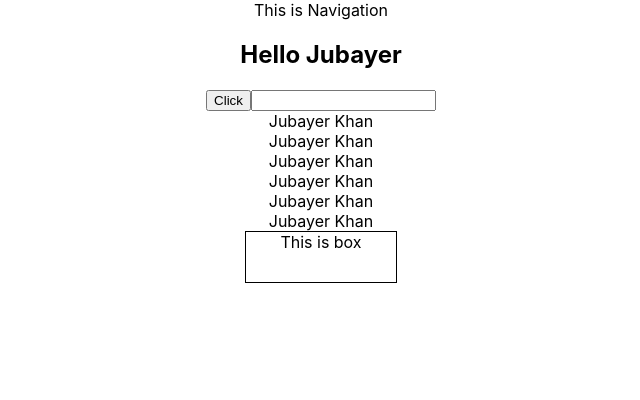
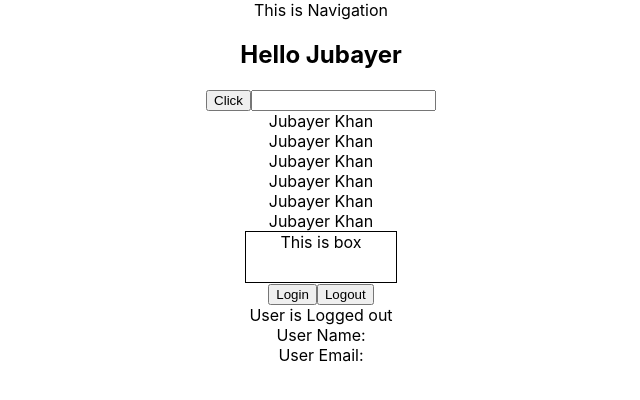
Before and after one commit to jakdev047/reactTypescript, a React (Create React App) app: page / in a window 1280 px wide. Shown: the top 400 px of the page, without its empty margins (319-959 px from the left). Built offline with nearby package versions, Linux system fonts and the light colour scheme.

Commit message:
use state

```diff
--- a/src/App.tsx
+++ b/src/App.tsx
@@ -9,6 +9,7 @@ import { personList } from "./utils/data";
 import TopNavigation from "./layout/TopNavigation";
 import Input from "./components/Input";
 import Box from "./components/Box";
+import LoggedIn from "./components/LoggedIn";
 
 function App() {
   const personName = {
@@ -42,6 +43,7 @@ function App() {
           margin: "0 auto",
         }}
       />
+      <LoggedIn />
     </div>
   );
 }
--- /dev/null
+++ b/src/components/LoggedIn.tsx
@@ -0,0 +1,29 @@
+import { useState } from "react";
+import { AuthUser } from "../type";
+
+export default function LoggedIn() {
+  const [user, setUser] = useState<AuthUser | null>(null);
+  const [isLoggedIn, setIsLoggedIn] = useState(false);
+
+  const handleLogin = () => {
+    setUser({
+      name: "Jubayer Alam Khan",
+      email: "jubayer@gmail.com",
+    });
+    setIsLoggedIn(true);
+  };
+  const handleLogout = () => {
+    setUser(null);
+    setIsLoggedIn(false);
+  };
+
+  return (
+    <div>
+      <button onClick={handleLogin}>Login</button>
+      <button onClick={handleLogout}>Logout</button>
+      <div>User is {isLoggedIn ? "Logged in" : "Logged out"} </div>
+      <div>User Name: {user?.name}</div>
+      <div>User Email: {user?.email}</div>
+    </div>
+  );
+}
--- a/src/type/index.tsx
+++ b/src/type/index.tsx
@@ -11,3 +11,7 @@ export interface Name {
 export interface PersonListProps {
   names: Name[];
 }
+export interface AuthUser {
+  name: string;
+  email: string;
+}
```
